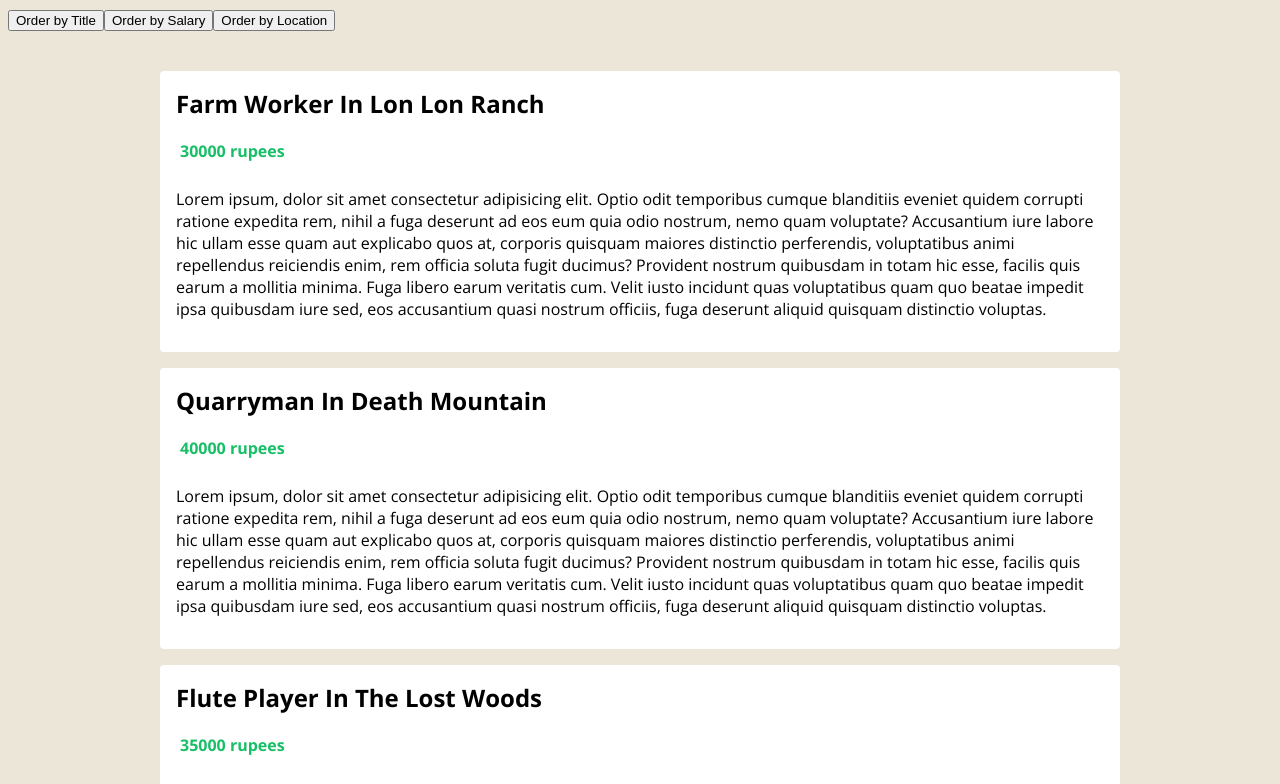
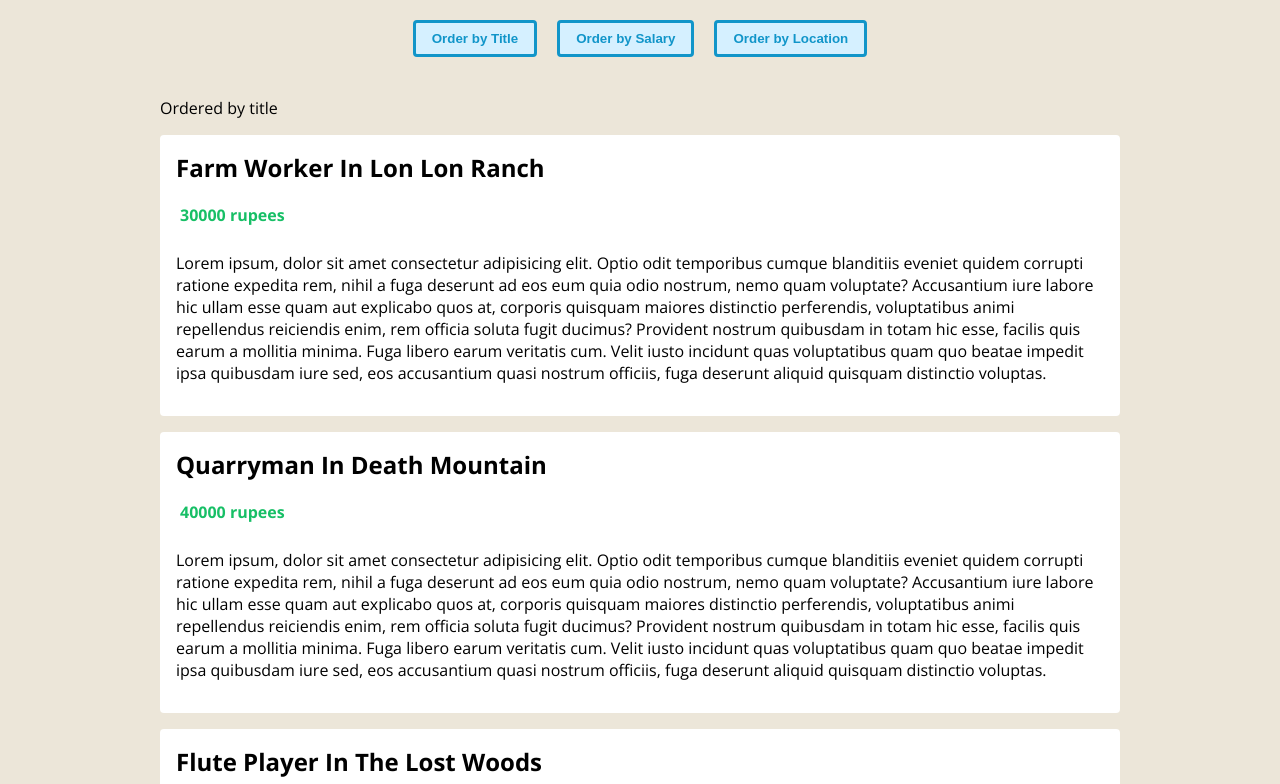
Before and after one commit to MacDavid1989/hyrule-jobs, a Vue app: page / in a window 1280 px wide. Shown: the top 784 px of the page. Built offline with nearby package versions, Linux system fonts and the light colour scheme.

Commit message:
set up order prop in JobList component, output order in template, create header container and style buttons

```diff
--- a/src/App.vue
+++ b/src/App.vue
@@ -61,9 +61,13 @@ export default defineComponent({
 
 <template>
   <div class="app">
-    <button @click="handleClick('title')">Order by Title</button>
-    <button @click="handleClick('salary')">Order by Salary</button>
-    <button @click="handleClick('location')">Order by Location</button>
+    <header>
+      <div class="order">
+        <button @click="handleClick('title')">Order by Title</button>
+        <button @click="handleClick('salary')">Order by Salary</button>
+        <button @click="handleClick('location')">Order by Location</button>
+      </div>
+    </header>
     <JobList :jobs="jobs" :order="order" />
   </div>
 </template>
--- a/src/components/JobList.vue
+++ b/src/components/JobList.vue
@@ -1,4 +1,5 @@
 <script lang="ts">
+import { OrderTerm } from "@/types/OrderTerm";
 import { defineComponent, PropType } from "vue";
 
 // types
@@ -10,12 +11,17 @@ export default defineComponent({
       required: true,
       type: Array as PropType<Job[]>,
     },
+    order: {
+      required: true,
+      type: String as PropType<OrderTerm>,
+    },
   },
 });
 </script>
 
 <template>
   <div class="job-list">
+    <p>Ordered by {{ order }}</p>
     <ul>
       <li v-for="job in jobs" :key="job.id">
         <h2>{{ job.title }} in {{ job.location }}</h2>
--- a/src/styles/global.css
+++ b/src/styles/global.css
@@ -4,3 +4,22 @@ body {
   font-family: "Open Sans";
   background: #ece6d9;
 }
+
+header {
+  text-align: center;
+}
+
+header .order {
+  margin-top: 20px;
+}
+
+button {
+  margin: 0 10px;
+  color: #1195c9;
+  border: 3px solid #1195c9;
+  background: #d5f0ff;
+  padding: 8px 16px;
+  border-radius: 4px;
+  cursor: pointer;
+  font-weight: bold;
+}
```
